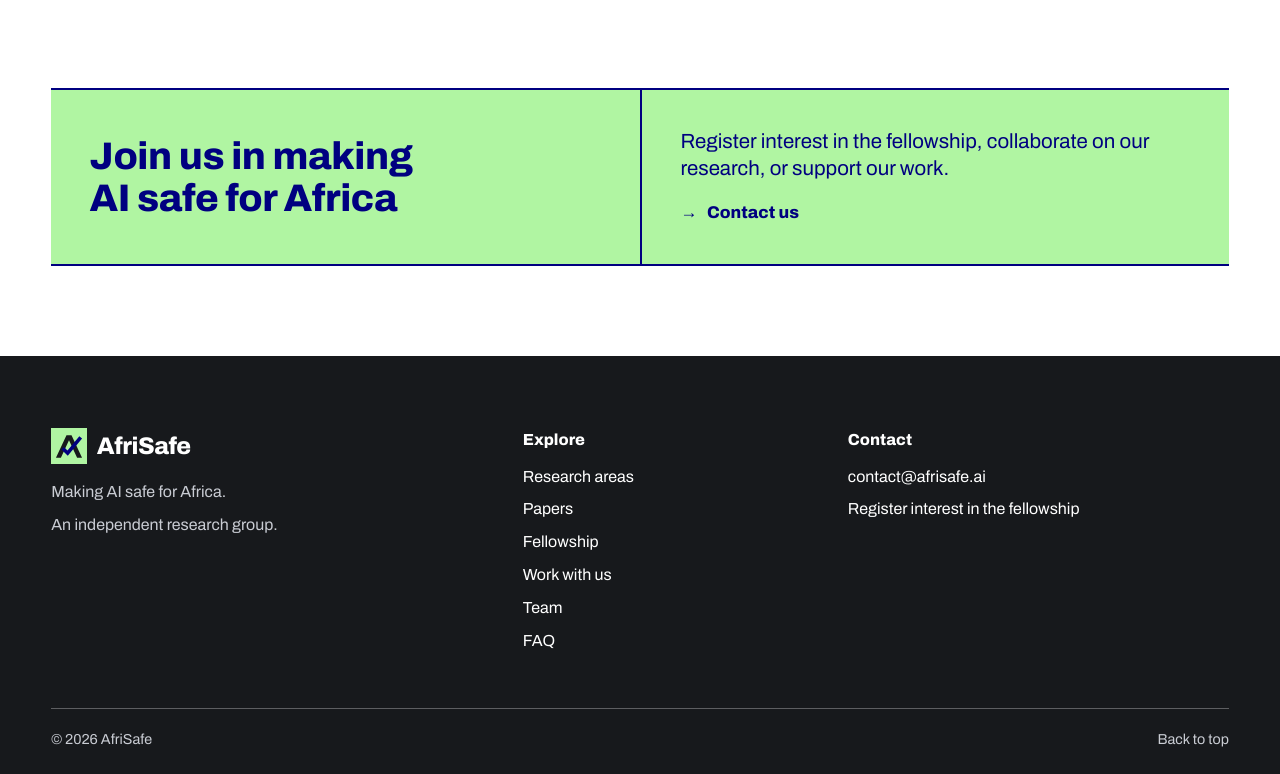
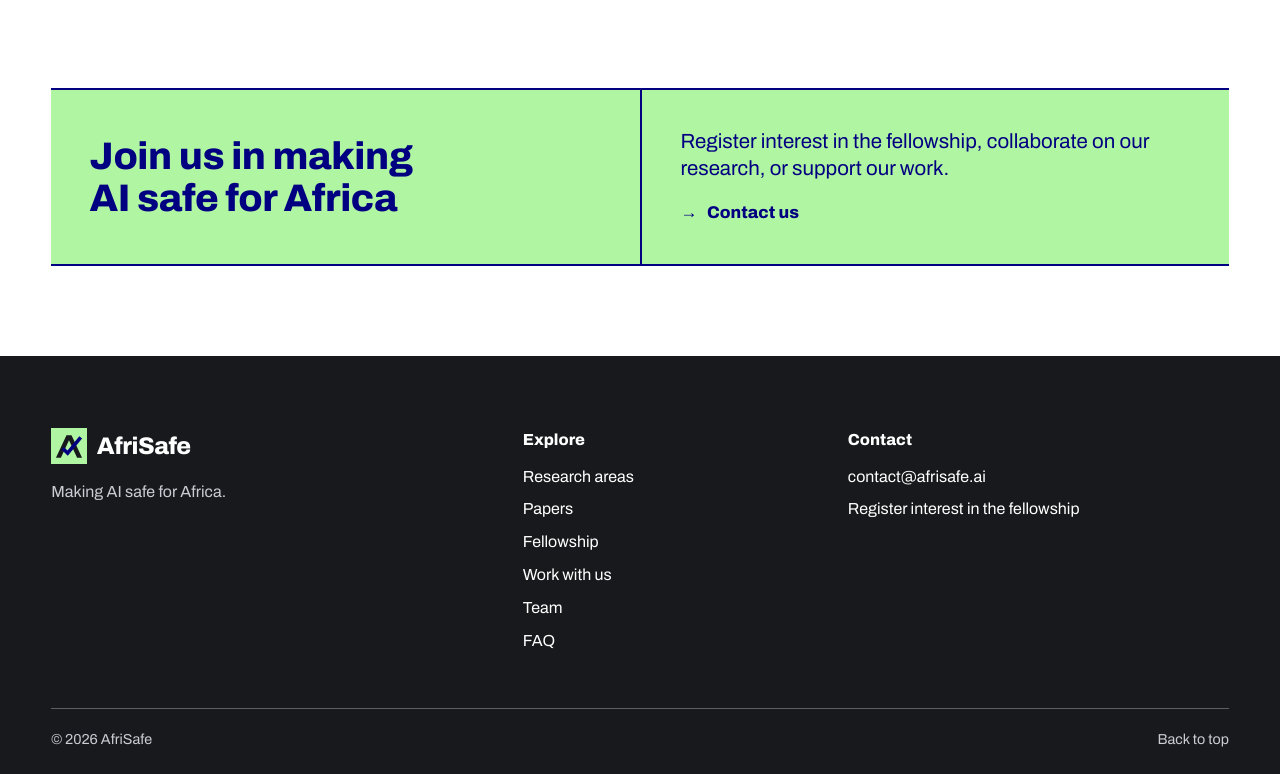
Before and after one commit to shmuhammadd/afrisafe, a plain HTML site: page index.html in a window 1280 px wide. Shown: the part 4458-5232 px from the top of the page. Drawn offline with Linux system fonts and the light colour scheme.

Commit message:
Footer: remove 'An independent research group.'

```diff
--- a/index.html
+++ b/index.html
@@ -240,7 +240,6 @@
       <div class="foot-brand">
         <a class="logo" href="#top"><svg class="mark" viewBox="0 0 40 40" aria-hidden="true"><rect class="mark-box" width="40" height="40"/><path class="mark-a" d="M5.5 33L17.2 8h5.6L34.5 33H29L20 13.6 11 33z"/><path class="mark-tick" d="M13 22.5l5.5 5.5L33 10.5"/></svg>AfriSafe</a>
         <p>Making AI safe for Africa.</p>
-        <p>An independent research group.</p>
       </div>
       <nav aria-label="Footer">
         <h2>Explore</h2>
```
Also changed, not shown: papers.html (+0 -1 lines), team.html (+0 -1 lines).
